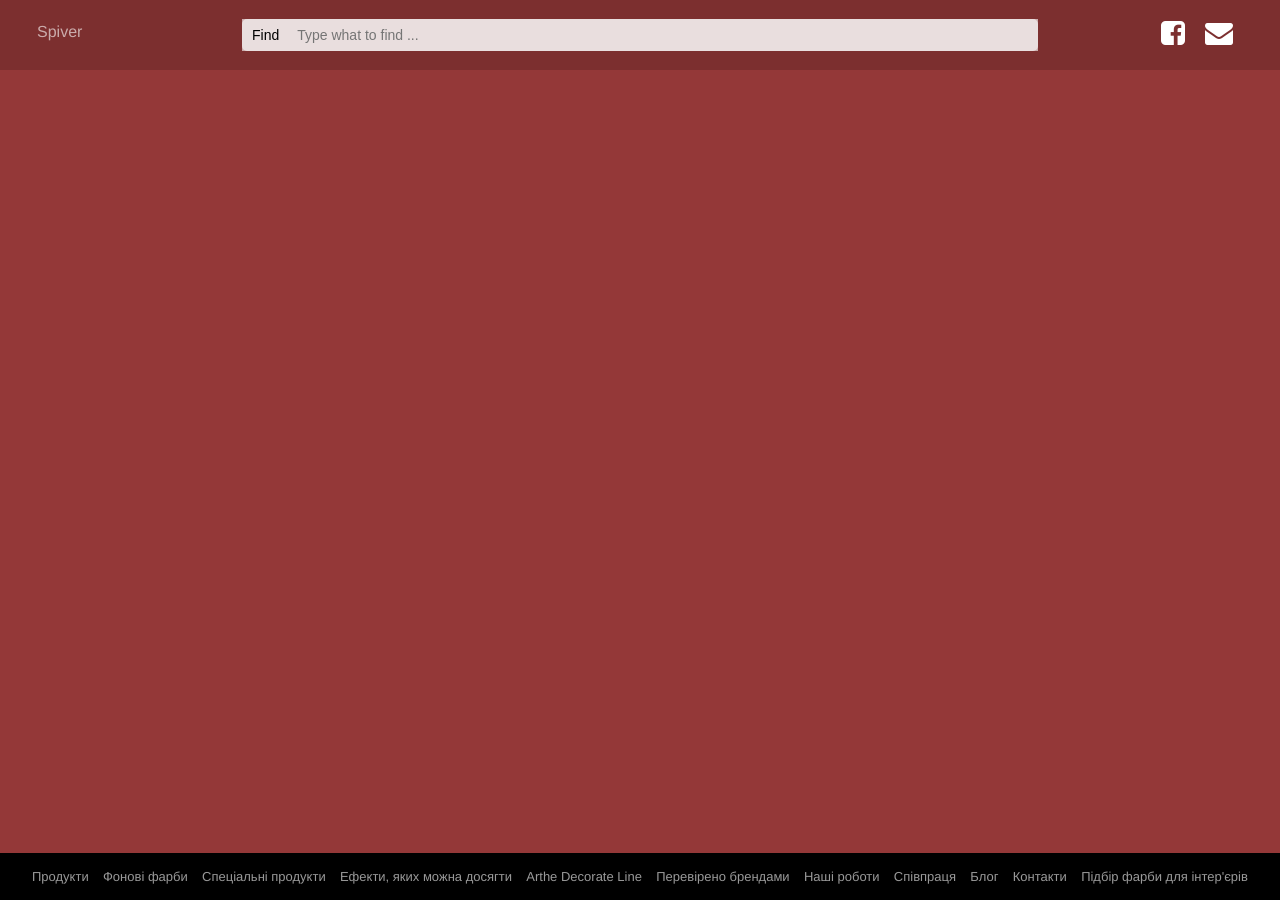
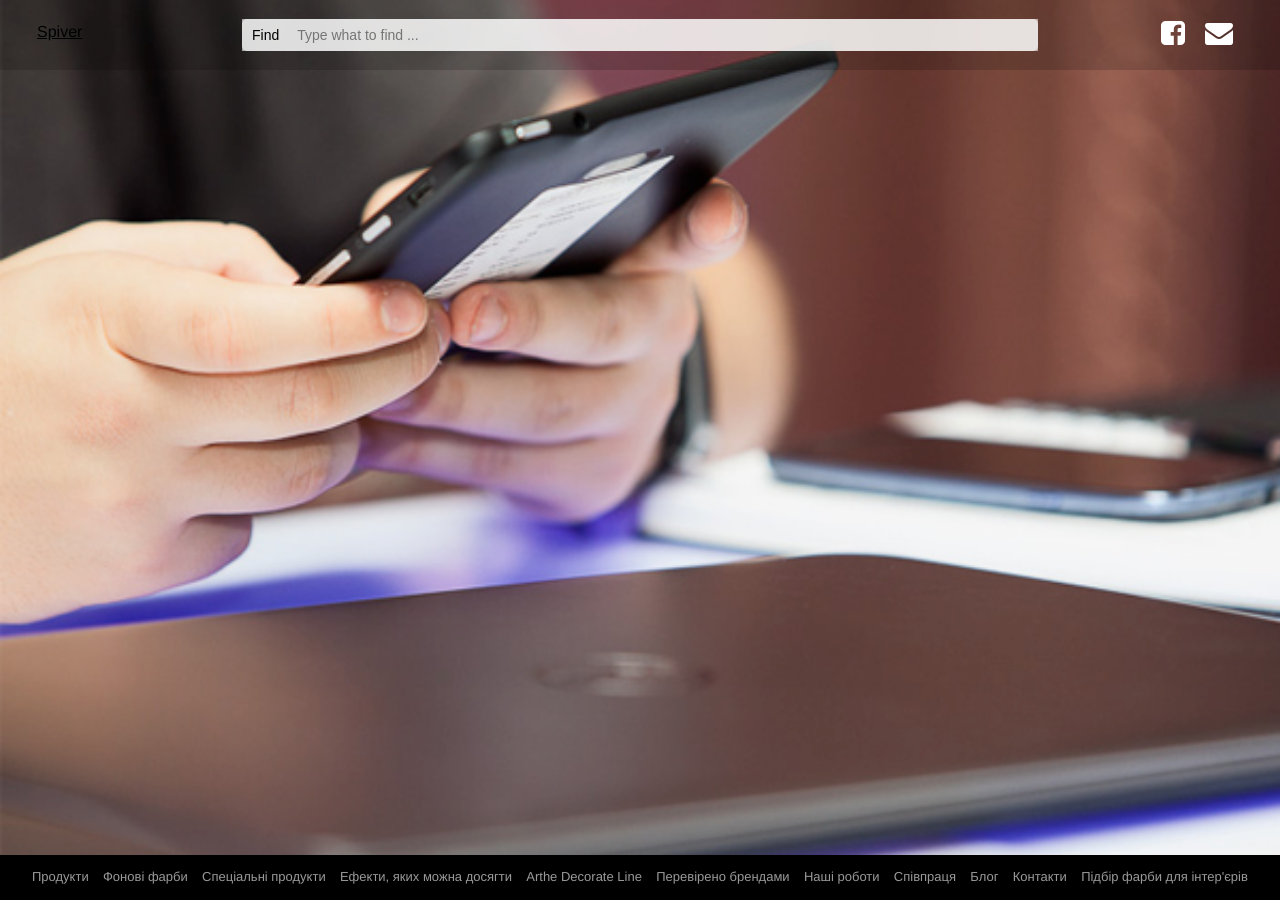
Before and after one commit to makecodework/makecodework.github.io, a Jekyll site: the page built from index.html, in a window 1280 px wide. Built offline with Jekyll 4.4.1, drawn with Linux system fonts in a browser that asks for light colours.

Commit message:
22.10.20
created a backgroung for the main slider

```diff
--- a/_includes/nav.html
+++ b/_includes/nav.html
@@ -1,7 +1,9 @@
 <header id="header" class="clearfix">
     <div class="container">
       <div class="topnavbar topnavbar-fixed-top">
-        <div class="toplogo">Spiver</div>
+        <div class="toplogo">
+          <a href="/">Spiver</a>
+        </div>
         <div class="topsearch">
           <form class="f_search" action="">
             <input type="submit" value="Find">
--- a/_includes/slider.html
+++ b/_includes/slider.html
@@ -1,3 +1,5 @@
 <div class="slider">
-
+  <div class="s_img">
+    <a href="#"><img class="img-blog" src="assets/images/portfolio/full/item1.png" width="100%" alt="" /></a>
+  </div>
 </div>
--- a/_layouts/default.html
+++ b/_layouts/default.html
@@ -15,8 +15,8 @@
   <title>{{ page.title }}</title>
 </head>
 <body class="homepage">
-  {% include nav.html %}
   <div class="wrraper">
+    {% include nav.html %}
     {{content}}
   </div>
 <footer id="footer" class="midnight-blue">
@@ -37,13 +37,13 @@
         <li class="{% if page.url == '/contact-us.html' %} active {% endif %}"><a href="contact-us.html">
             Перевірено брендами </a>
         </li>
-        <li class="{% if page.url == '/contact-us.html' %} active {% endif %}"><a href="contact-us.html">
+        <li class="{% if page.url == '/portfolio.html' %} active {% endif %}"><a href="portfolio.html">
             Наші роботи </a>
         </li>
         <li class="{% if page.url == '/contact-us.html' %} active {% endif %}"><a href="contact-us.html">
             Співпраця </a>
         </li>
-        <li class="{% if page.url == '/contact-us.html' %} active {% endif %}"><a href="contact-us.html">
+        <li class="{% if page.url == '/blog.html' %} active {% endif %}"><a href="blog.html">
             Блог </a>
         </li>
         <li class="{% if page.url == '/contact-us.html' %} active {% endif %}"><a href="contact-us.html">
@@ -52,37 +52,9 @@
         <li class="{% if page.url == '/contact-us.html' %} active {% endif %}"><a href="contact-us.html">
             Підбір фарби для інтер'єрів </a>
         </li>
-        <!-- <li>
-          <div class="social_icons">
-            <ul class="">
-              <li><a href="">facebook</a></li>
-              <li><a href="">facebook</a></li>
-              <li><a href="">facebook</a></li>
-            </ul>
-          </div>
-        </li> -->
       </ul>
     </div>
   </div>
-
-  <!-- <nav class="navbar " role="banner">
-  <div class="container">
-    <div class="row">
-      <div class="col-sm-12">
-        <ul class="nav navbar-nav">
-          <li class="{% if page.url == '/index.html' %} active {% endif %}"><a href="index.html">Home</a></li>
-          <li class="{% if page.url == '/services.html' %} active {% endif %}"><a href="services.html">Services</a></li>
-          <li class="{% if page.url == '/portfolio.html' %} active {% endif %}"><a href="portfolio.html">Portfolio</a>
-          </li>
-          <li class="{% if page.url == '/blog.html' %} active {% endif %}"><a href="{{site.baseurl}}/blog.html">Blog</a>
-          </li>
-          <li class="{% if page.url == '/contact-us.html' %} active {% endif %}"><a href="contact-us.html">Contact</a>
-          </li>
-        </ul>
-      </div>
-    </div>
-  </div>
-  </nav> -->
 </footer>
 <!--/#footer-->
 
--- a/_posts/blog/2019-12-27-welcome-to-adisipising.markdown
+++ b/_posts/blog/2019-12-27-welcome-to-adisipising.markdown
@@ -1,7 +1,7 @@
 ---
 layout: blog-article
 title:  Consequat bibendum quam liquam viverra
-date: 07  NOV
+
 author: John Doe
 meta: Lorem ipsum dolor sit amet, consectetur adipisicing elit
 image: blog1.jpg
--- a/_posts/blog/2019-12-27-welcome-to-next-post.markdown
+++ b/_posts/blog/2019-12-27-welcome-to-next-post.markdown
@@ -1,12 +1,12 @@
 ---
 layout: blog-article
 title:  Welcome to the next post
-date: 07  NOV
+# date: 07  NOV
 author: Codegrabber
 meta: Lorem ipsum dolor sit amet, consectetur adipisicing elit
 image: blog2.jpg
 tag: android, javascript, sass
-category: jquery
+category: news
 ---
 [new post] Curabitur quis libero leo, pharetra mattis eros. Praesent consequat libero eget dolor convallis vel rhoncus magna scelerisque. Donec nisl ante, elementum eget posuere a, consectetur a metus. Proin a adipiscing sapien. Suspendisse vehicula porta lectus vel semper. Nullam sapien elit, lacinia eu tristique non.posuere at mi. Morbi at turpis id urna ullamcorper ullamcorper.
 
--- a/assets/css/main.css
+++ b/assets/css/main.css
@@ -48,13 +48,19 @@ a {
 }
 
 a:hover,
-a:focus {
+a:focus,
+a.active {
     color: #d43133;
 }
 
 hr {
     border-top: 1px solid #e5e5e5;
     border-bottom: 1px solid #fff;
+}
+img{
+    max-width: 100%;
+    display: block;
+    height: auto;
 }
 .f_search {
     display: flex;
@@ -100,8 +106,6 @@ header{
     background-color: rgba(0, 0, 0, 0.166);
     color: hsla(0, 0%, 100%, .6);
     padding: 10px 0;
-    margin-bottom: 20px;
-    height: 50px;
     position: sticky;
     top: 0;
     left: 0;
@@ -164,16 +168,32 @@ footer,
 .wrraper {
     flex-shrink: 0;
 }
-.wrraper {
+.wrraper,
+.slider {
     flex-grow: 1;
-    margin-top: 100px;
 }
 .container {
     width: 95%;
     margin: 0 auto;
 }
 /* ==== main page ==== */
+.slider {
+    background: #fff;
+    position: absolute;
+    top: -5%;
+    left: 0;
+    right: 0;
+}
+.s_img {
+    /* border: 1px solid red; */
+    height: 100vh;
+    width: 100%;
+    overflow: hidden;
+    display: flex;
+    flex-direction: column;
 
+
+}
 /* ==== !main page ==== */
 #footer {
     color: #fff;
```
